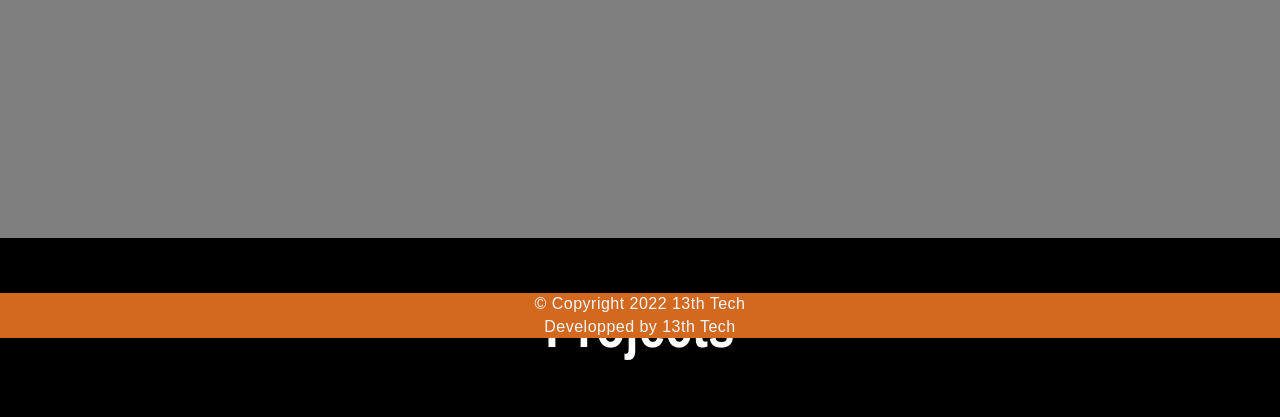
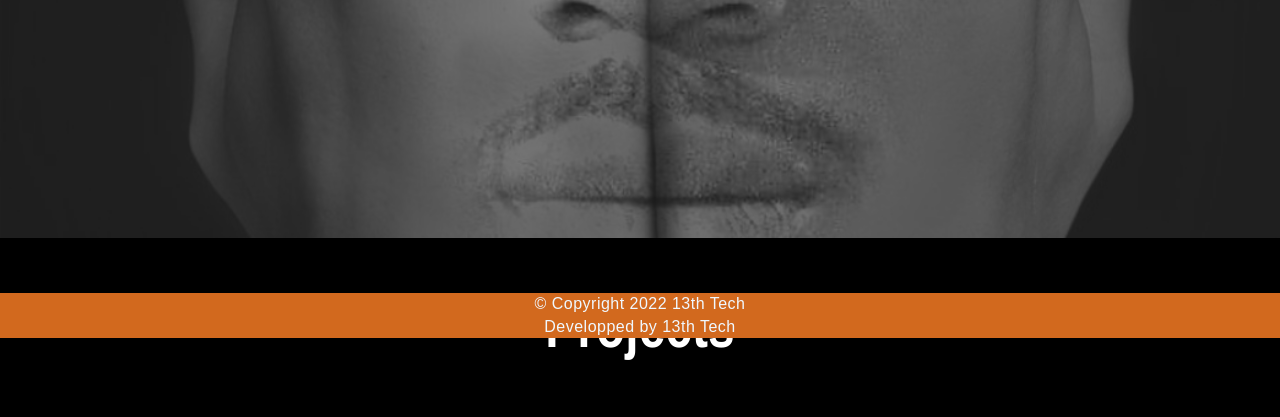
Before and after one commit to Tresor101/tresor_portfolio, a plain HTML site: page index.html in a window 1280 px wide. Shown: the part 462-879 px from the top of the page. Drawn offline with Linux system fonts and the light colour scheme; grey boxes are pictures that could not be loaded.

Commit message:
final face fixed

```diff
--- a/css/main.css
+++ b/css/main.css
@@ -51,7 +51,7 @@ html{
     position: absolute;
     top:0;
     left:0;
-    background:url("./multimedia/face.jpg") no-repeat center center/cover;
+    background:url("../multimedia/face.jpg") no-repeat center center/cover;
     height:700px;
     width:100%;
     z-index: -1;
```
